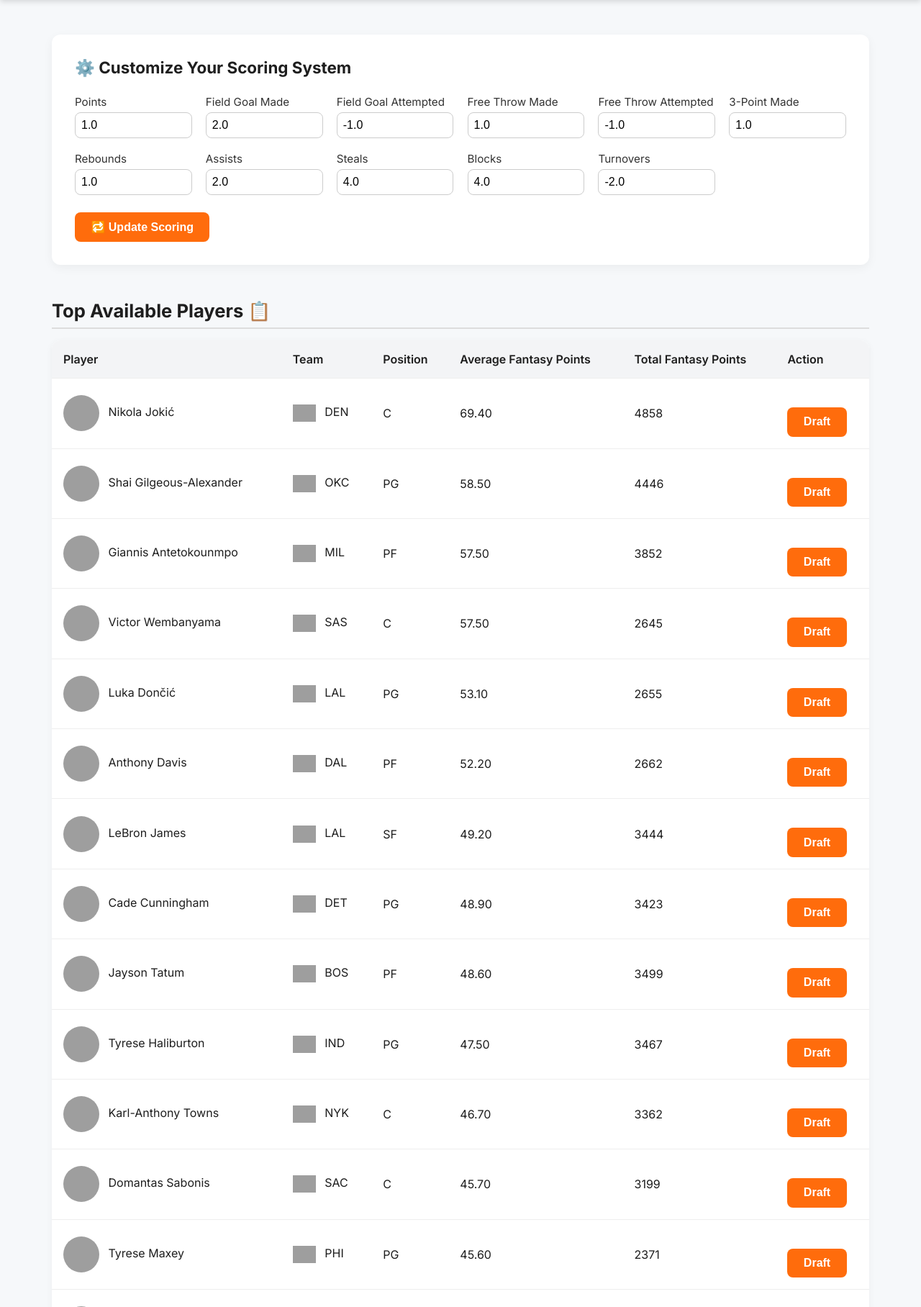
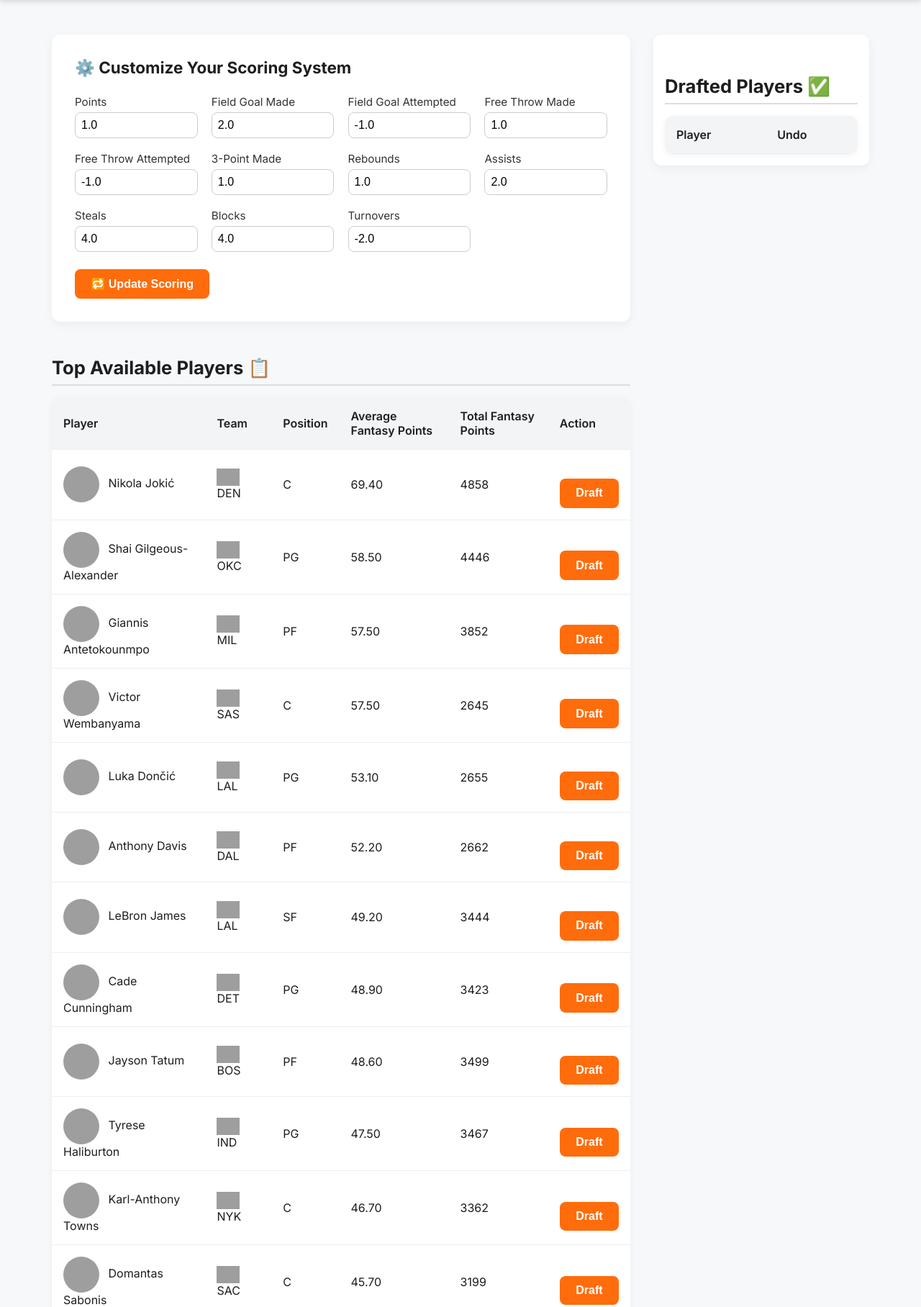
Before and after one commit to stephaustria/fantasy-basketball-draft-assistant, a FastAPI app: page / in a window 1280 px wide. Shown: the part 87-1903 px from the top of the page at 72% size. Run offline with FastAPI, Linux system fonts and the light colour scheme; lists and menus that the app fills with data are empty; grey boxes are pictures that could not be loaded.

Commit message:
Added Sticky Sidebar for Drafted Players

```diff
--- a/app/templates/index.html
+++ b/app/templates/index.html
@@ -141,6 +141,9 @@
 
 {% block content %}
 
+<div style="display: flex; gap: 2rem; align-items: flex-start;">
+    <!-- Left/Main Section -->
+    <div style="flex: 3;">
         {% include "components/scoring_form.html" %}
 
         <h2 class="section-title">Top Available Players 📋</h2>
@@ -158,39 +161,43 @@
         <h2 class="section-title">Top 5 Centers 🛡️</h2>
         {% set players = top_centers %}
         {% include "components/player_table.html" %}
+    </div>
 
+    <!-- Sticky Side Panel for Drafted Players -->
+    <div style="
+  flex: 1;
+  position: sticky;
+  top: 100px;
+  align-self: flex-start;
+  background: white;
+  padding: 1rem;
+  border-radius: 12px;
+  box-shadow: 0 4px 14px rgba(0,0,0,0.05);
+  max-height: 80vh;
+  overflow-y: auto;
+">
         <h2 class="section-title">Drafted Players ✅</h2>
-<table>
+        <table style="width: 100%; border-collapse: collapse;">
             <tr>
-        <th>Player</th>
-        <th>Team</th>
-        <th>Position</th>
-        <th>Average Fantasy Points</th>
-        <th>Total Fantasy Points</th>
+                <th style="text-align: left;">Player</th>
+                <th style="text-align: left;">Undo</th>
             </tr>
             {% for row in drafted_players_list %}
             <tr>
                 <td>
-            <img src="https://a.espncdn.com/combiner/i?img=/i/headshots/nba/players/full/{{ row['PlayerID'] | default('3112335') }}.png&h=80&w=80&scale=crop"
+                    <img src="https://a.espncdn.com/combiner/i?img=/i/headshots/nba/players/full/{{ row['PlayerID'] | default('3112335') }}.png&h=40&w=40&scale=crop"
                          alt="{{ row['Player'] }}" style="height: 24px; vertical-align: middle; margin-right: 8px;">
                     {{ row['Player'] }}
                 </td>
                 <td>
-            <img src="https://a.espncdn.com/i/teamlogos/nba/500/{{ row['Team'] | lower }}.png"
-                 alt="{{ row['Team'] }}" style="height: 24px; vertical-align: middle; margin-right: 8px;">
-            {{ row['Team'] }}
-        </td>
-        <td>{{ row['Pos'] }}</td>
-        <td>{{ "%.2f"|format(row['FantasyScore']) }}</td>
-        <td>{{ "%.0f"|format(row['TotalFantasyPoints']) }}</td>
-        <td>
                     <form method="post" action="/undo-draft">
                         <input type="hidden" name="player_name" value="{{ row['Player'] }}">
-                <button type="submit">Undo</button>
+                        <button type="submit" style="font-size: 0.8rem;">Undo</button>
                     </form>
                 </td>
             </tr>
             {% endfor %}
         </table>
-
+    </div>
+</div>
 {% endblock %}
```
Lines whose indentation alone changed are shown as unchanged.
